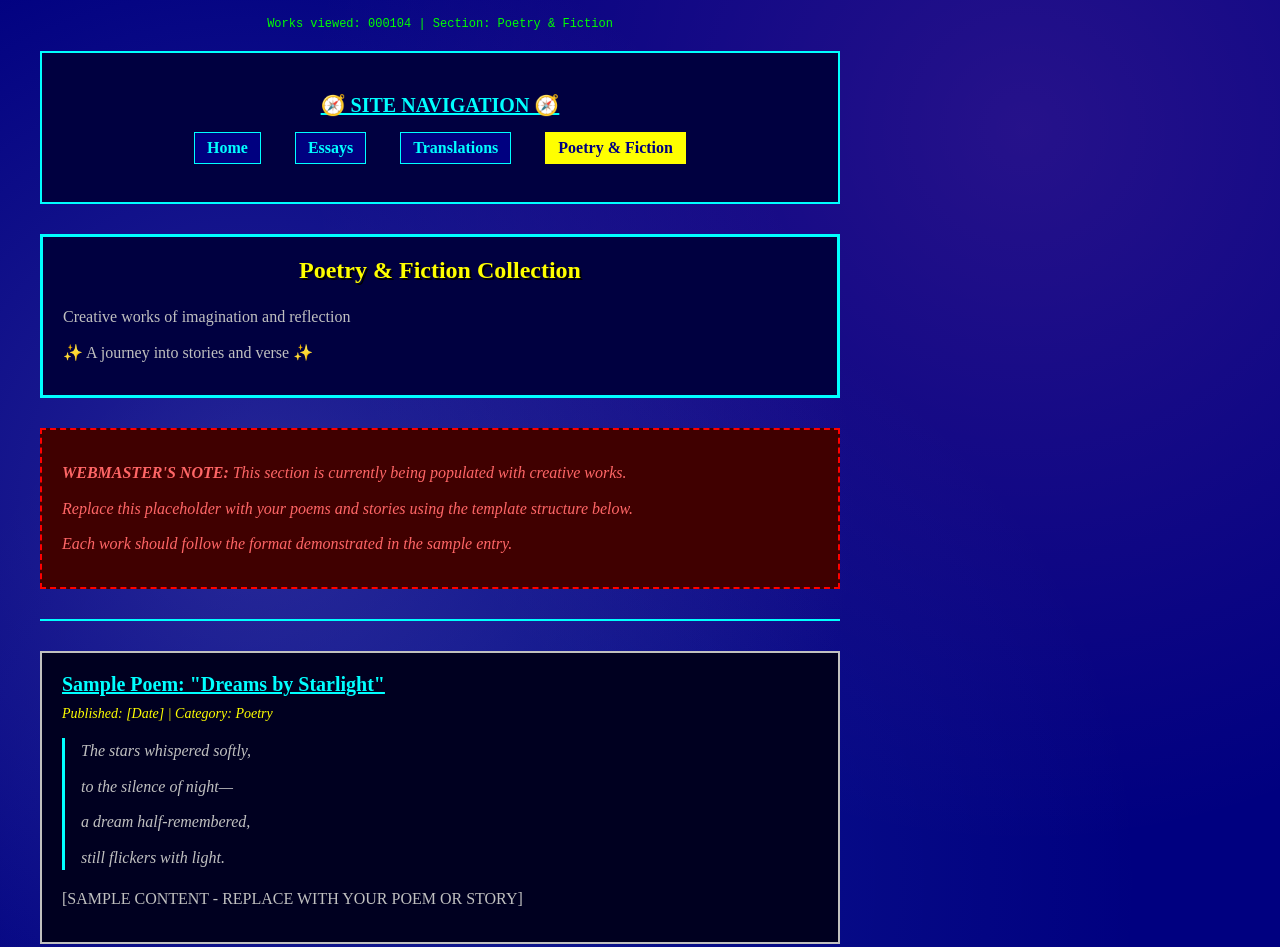
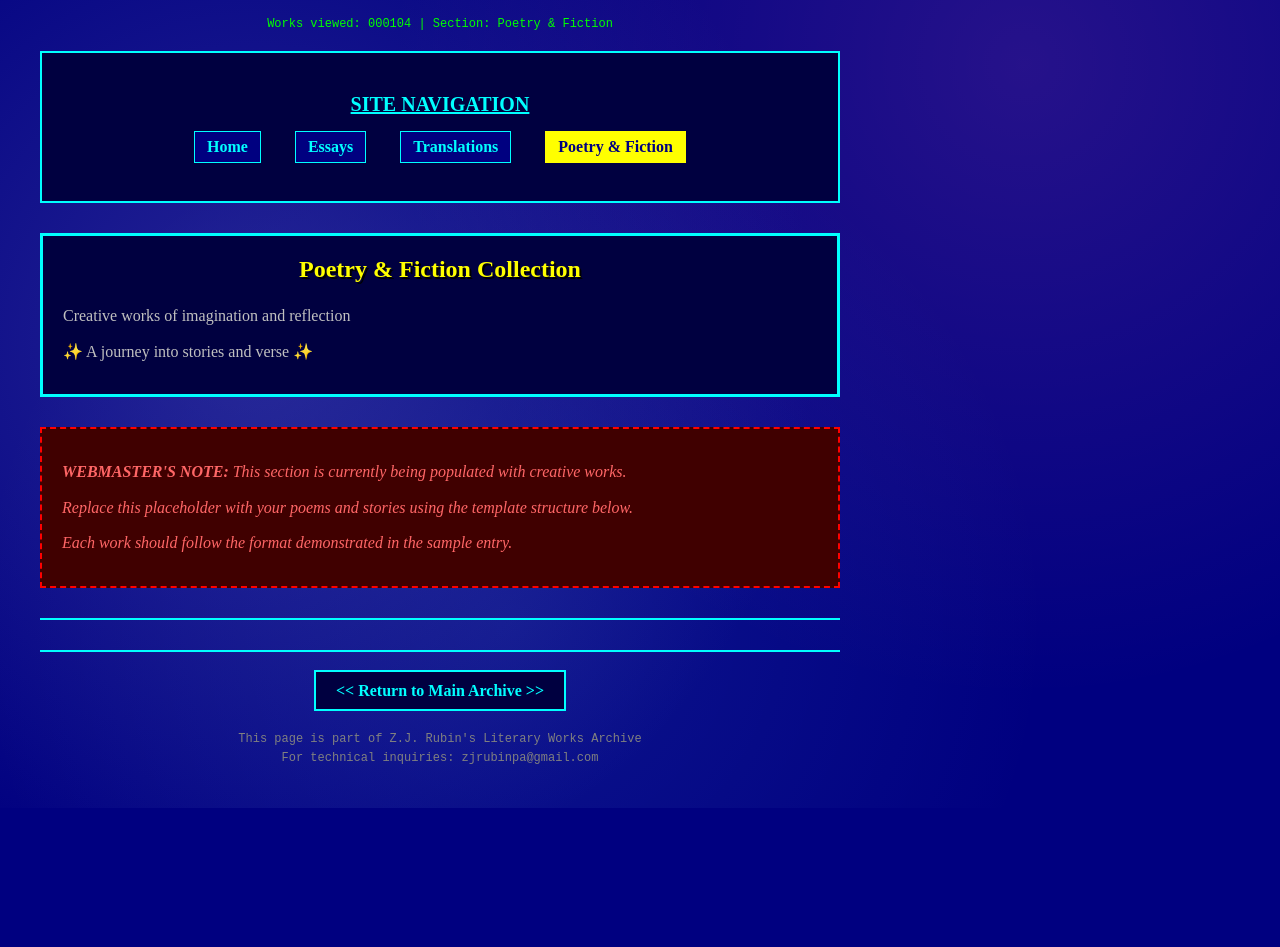
Before and after one commit to zj-rubin/works, a plain HTML site: page poetry-fiction.html in a window 1280 px wide. Shown: the part 122-1069 px from the top of the page. After the commit the page ends 930 px from the top, so only its background shows below. Drawn offline with Linux system fonts and the light colour scheme.

Commit message:
Update poetry-fiction.html

```diff
--- a/poetry-fiction.html
+++ b/poetry-fiction.html
@@ -245,7 +245,7 @@
         </div>
 
         <div class="nav-section">
-            <h2>🧭 SITE NAVIGATION 🧭</h2>
+            <h2> SITE NAVIGATION </h2>
             <div class="nav-links">
                 <a href="index.html">Home</a>
                 <a href="essays.html">Essays</a>
@@ -267,21 +267,6 @@
         </div>
 
         <hr>
-
-        <!-- Example work structure -->
-        <div class="work-item">
-            <div class="work-title">Sample Poem: "Dreams by Starlight"</div>
-            <div class="work-meta">Published: [Date] | Category: Poetry</div>
-            <div class="work-content">
-                <div class="poem">
-                    <p class="poem-line">The stars whispered softly,</p>
-                    <p class="poem-line">to the silence of night—</p>
-                    <p class="poem-line">a dream half-remembered,</p>
-                    <p class="poem-line">still flickers with light.</p>
-                </div>
-                <p>[SAMPLE CONTENT - REPLACE WITH YOUR POEM OR STORY]</p>
-            </div>
-        </div>
 
         <hr>
 
```
